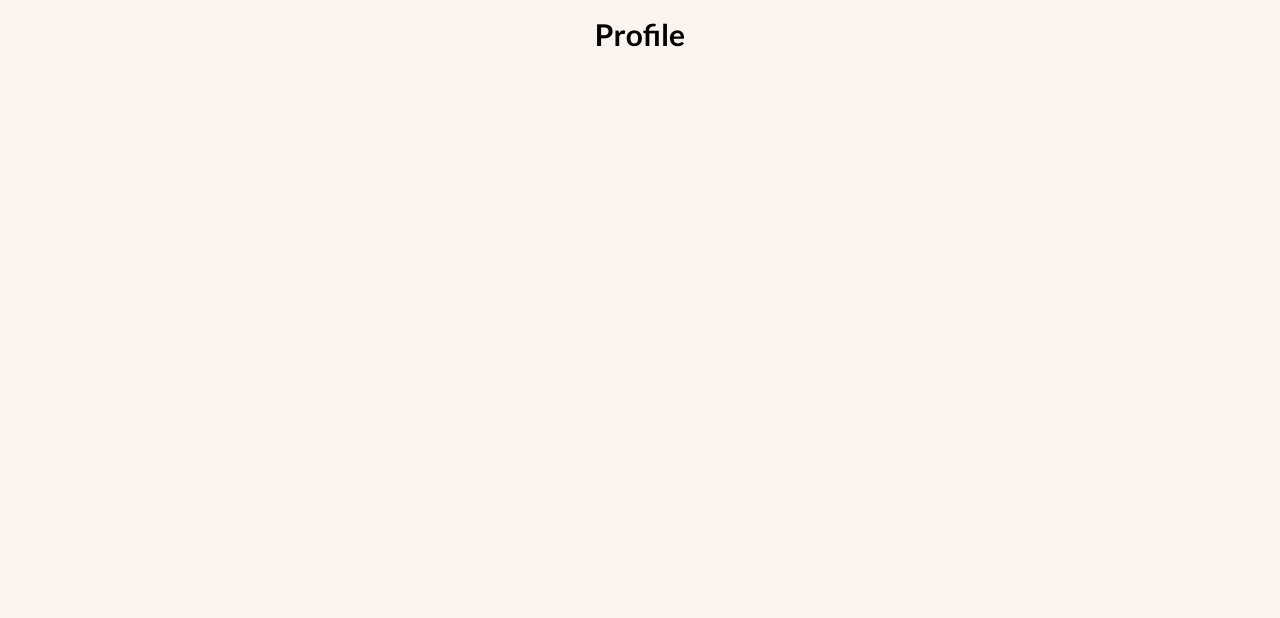
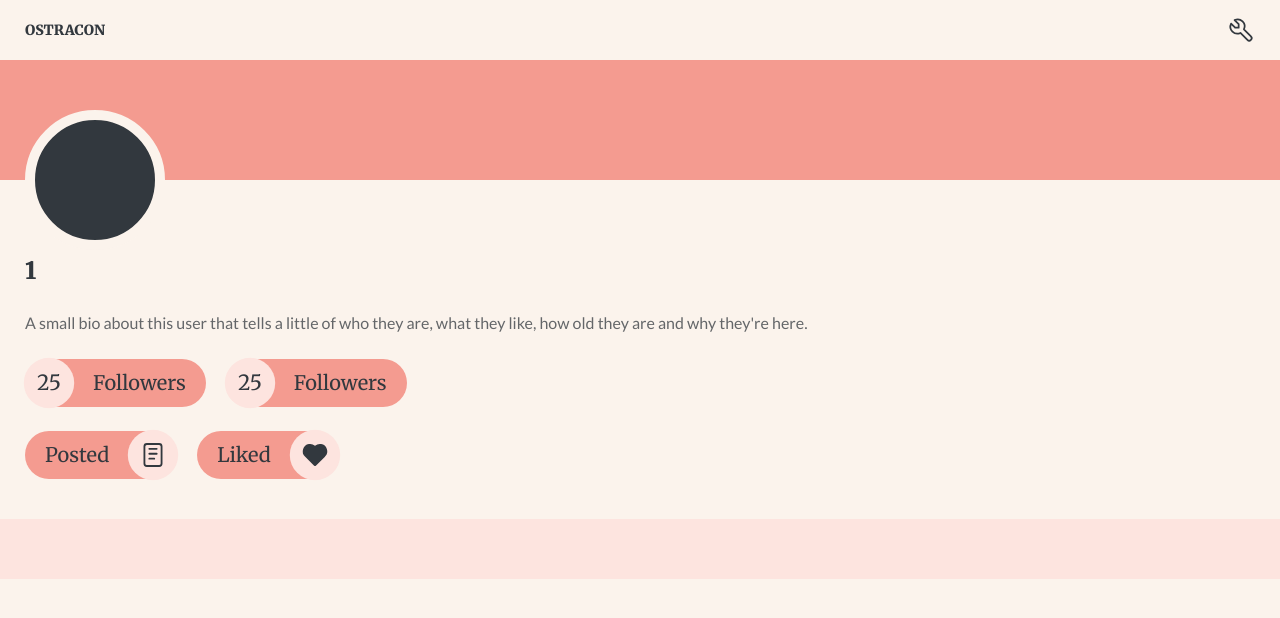
Before and after one commit to MadStoneDev/ostracon, a Next.js app: page /profile/1 in a window 1280 px wide. Shown: the top 618 px of the page. Built offline with nearby package versions, Linux system fonts and the light colour scheme.

Commit message:
set up profile

```diff
--- a/package.json
+++ b/package.json
@@ -9,6 +9,7 @@
     "lint": "next lint"
   },
   "dependencies": {
+    "@tabler/icons-react": "^3.21.0",
     "next": "15.0.2",
     "next-themes": "^0.4.3",
     "react": "19.0.0-rc-02c0e824-20241028",
--- a/src/app/(private)/profile/[username]/page.tsx
+++ b/src/app/(private)/profile/[username]/page.tsx
@@ -1,5 +1,108 @@
-export default function Profile() {
-    return <div className="flex flex-col items-center justify-center gap-4 p-4">
-        <h1 className="text-3xl font-bold">Profile</h1>
-    </div>
+import Link from "next/link";
+import {
+  IconHeart,
+  IconHeartFilled,
+  IconInfoCircleFilled,
+  IconNotes,
+  IconTool,
+  IconUserPlus,
+} from "@tabler/icons-react";
+
+export default function Profile({ params }: { params: { username: string } }) {
+  // Variables
+  const username = params.username;
+
+  return (
+    <main className="flex flex-col min-h-full">
+      {/* Header Bar */}
+      <nav
+        className={`px-[25px] flex justify-between items-stretch gap-10 h-[60px]`}
+      >
+        <section
+          className={`flex items-center font-serif font-black text-sm uppercase`}
+        >
+          Ostracon
+        </section>
+
+        <section className={`flex-grow flex justify-end items-center gap-2`}>
+          <Link
+            href={`/profile/${username}/settings`}
+            className={`hover:text-primary transition-all duration-200`}
+          >
+            <IconTool size={28} strokeWidth={1.5} />
+          </Link>
+        </section>
+      </nav>
+
+      <section className={`relative mb-[75px] px-[25px] h-[120px] bg-primary`}>
+        <article
+          className={`absolute top-full -translate-y-1/2  w-[140px] h-[140px] rounded-full bg-dark border-[10px] border-light`}
+        ></article>
+      </section>
+
+      {/* Main Content */}
+      <section className={`px-[25px] flex items-center`}>
+        <article className={`mb-10 grid gap-6`}>
+          <h1 className={`font-serif text-2xl font-black`}>{username}</h1>
+          <p className={`opacity-75 font-normal`}>
+            A small bio about this user that tells a little of who they are,
+            what they like, how old they are and why they're here.
+          </p>
+
+          <div className={`flex items-center gap-5`}>
+            <button
+              className={`flex items-center h-12 rounded-full bg-primary font-serif text-xl`}
+            >
+              <div
+                className={`grid place-content-center w-12 h-12 rounded-full bg-secondary scale-105`}
+              >
+                25
+              </div>
+              <span className={`px-5`}>Followers</span>
+            </button>
+
+            <button
+              className={`flex items-center h-12 rounded-full bg-primary font-serif text-xl`}
+            >
+              <div
+                className={`grid place-content-center w-12 h-12 rounded-full bg-secondary scale-105`}
+              >
+                25
+              </div>
+              <span className={`px-5`}>Followers</span>
+            </button>
+          </div>
+
+          <div className={`flex items-center gap-5`}>
+            <button
+              className={`flex items-center h-12 rounded-full bg-primary font-serif text-xl`}
+            >
+              <span className={`px-5`}>Posted</span>
+              <div
+                className={`grid place-content-center w-12 h-12 rounded-full bg-secondary scale-105`}
+              >
+                <IconNotes size={28} strokeWidth={1.5} />
+              </div>
+            </button>
+
+            <button
+              className={`flex items-center h-12 rounded-full bg-primary font-serif text-xl`}
+            >
+              <span className={`px-5`}>Liked</span>
+              <div
+                className={`grid place-content-center w-12 h-12 rounded-full bg-secondary scale-105`}
+              >
+                <IconHeartFilled size={28} strokeWidth={1.5} />
+              </div>
+            </button>
+          </div>
+        </article>
+      </section>
+
+      {/* Navigation Bar */}
+      <nav
+        className={`px-[25px] flex items-center h-[60px] bg-secondary`}
+      ></nav>
+    </main>
+  );
 }
--- a/src/app/layout.tsx
+++ b/src/app/layout.tsx
@@ -31,7 +31,9 @@ export default function RootLayout({
 }>) {
   return (
     <html lang="en" suppressHydrationWarning>
-      <body className={`px-[25px] bg-background h-screen overflow-hidden`}>
+      <body
+        className={`h-screen dark:bg-dark bg-light dark:text-light text-dark overflow-hidden`}
+      >
         <ThemeProvider>{children}</ThemeProvider>
       </body>
     </html>
--- a/src/app/page.tsx
+++ b/src/app/page.tsx
@@ -1,33 +1,63 @@
 import Image from "next/image";
+import {
+  IconInfoCircle,
+  IconInfoCircleFilled,
+  IconTool,
+  IconUserPlus,
+} from "@tabler/icons-react";
+import Link from "next/link";
 
 export default function Home() {
   return (
     <main className="flex flex-col min-h-full">
       {/* Header Bar */}
-      <nav className={`flex justify-between items-center h-[60px]`}>
-        <div className={`font-serif font-black text-sm uppercase`}>
+      <nav
+        className={`px-[25px] flex justify-between items-stretch gap-10 h-[60px]`}
+      >
+        <section
+          className={`flex items-center font-serif font-black text-sm uppercase`}
+        >
           Ostracon
-        </div>
+        </section>
+
+        <section className={`flex-grow flex justify-end items-center gap-2`}>
+          <Link
+            href={`/info`}
+            className={`hover:text-primary transition-all duration-200`}
+          >
+            <IconInfoCircleFilled size={28} strokeWidth={1.5} />
+          </Link>
+        </section>
       </nav>
 
       {/* Main Content */}
-      <section className={`flex-grow grid grid-cols-1 items-center`}>
+      <section className={`flex-grow px-[25px] grid grid-cols-1 items-center`}>
         <article>
           <h1 className={`font-serif text-5xl font-black`}>Welcome!</h1>
           <h2 className={`font-serif text-xl`}>Let's create a new account</h2>
 
           <button
-            className={`mt-5 py-3 px-5 flex rounded-full bg-primary font-serif text-xl`}
+            className={`mt-10 flex items-center h-12 rounded-full bg-primary font-serif text-xl`}
           >
-            Start creating
+            <span className={`px-5`}>Start creating</span>
             <div
-              className={`h-full aspect-square rounded-full bg-secondary`}
-            ></div>
+              className={`grid place-content-center w-12 h-12 rounded-full bg-secondary scale-105`}
+            >
+              <IconUserPlus size={28} strokeWidth={1.5} />
+            </div>
           </button>
         </article>
       </section>
 
-      {/* Navigation Bar */}
+      {/* Footer */}
+      <footer className={`px-[25px] flex items-center h-[60px]`}>
+        <p>
+          Already have an account?{" "}
+          <Link href={`/login`} className={`text-primary font-bold`}>
+            Log in here.
+          </Link>
+        </p>
+      </footer>
     </main>
   );
 }
--- a/tailwind.config.ts
+++ b/tailwind.config.ts
@@ -7,6 +7,7 @@ const config: Config = {
     "./src/components/**/*.{js,ts,jsx,tsx,mdx}",
     "./src/app/**/*.{js,ts,jsx,tsx,mdx}",
   ],
+  darkMode: "class",
   theme: {
     extend: {
       fontFamily: {
@@ -14,10 +15,11 @@ const config: Config = {
         serif: ["var(--font-serif)", ...fontFamily.serif],
       },
       colors: {
-        background: "#FCF4EE",
+        light: "#FBF3EC",
+        dark: "#32383E",
 
-        primary: "#7E7FFC",
-        secondary: "#BEBFFF",
+        primary: "#F49B90",
+        secondary: "#FDE4DF",
       },
     },
   },
```
Also changed, not shown: 1 other file (tests, documents, lock files or other folders).
